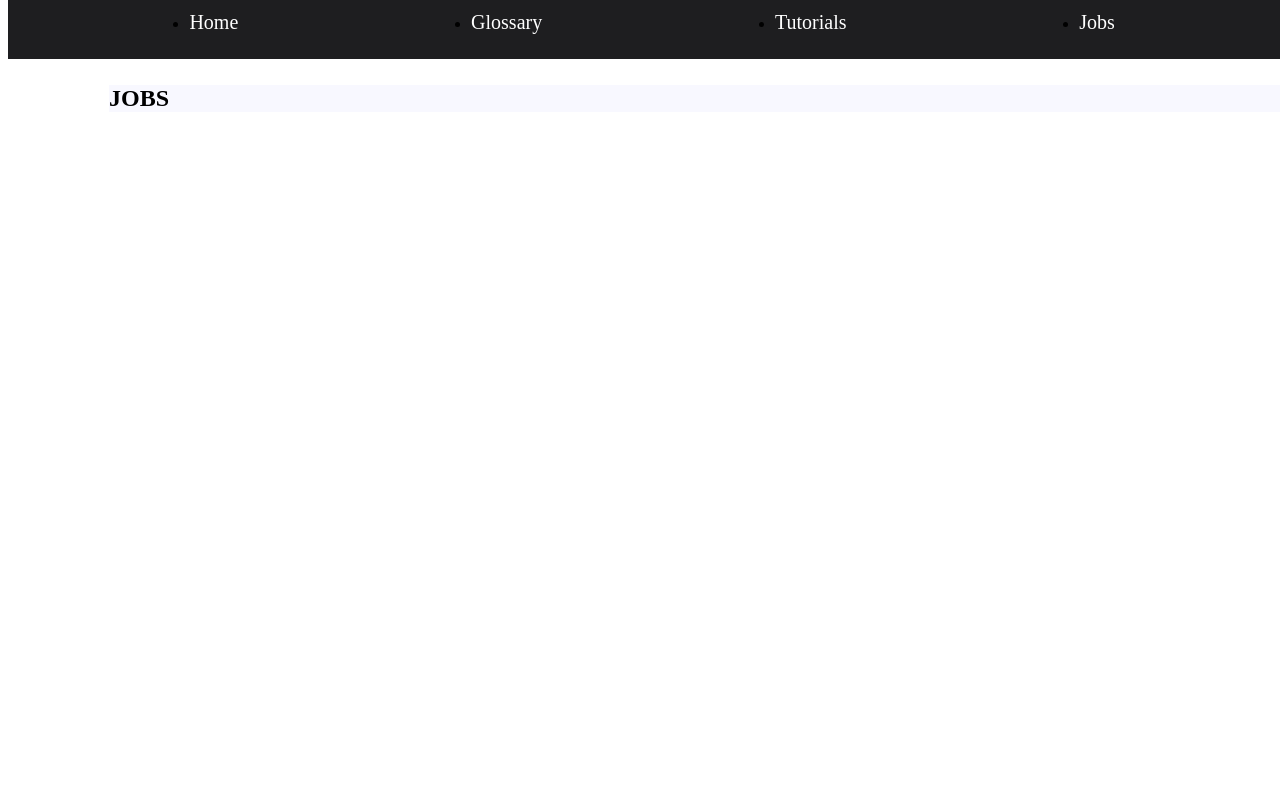
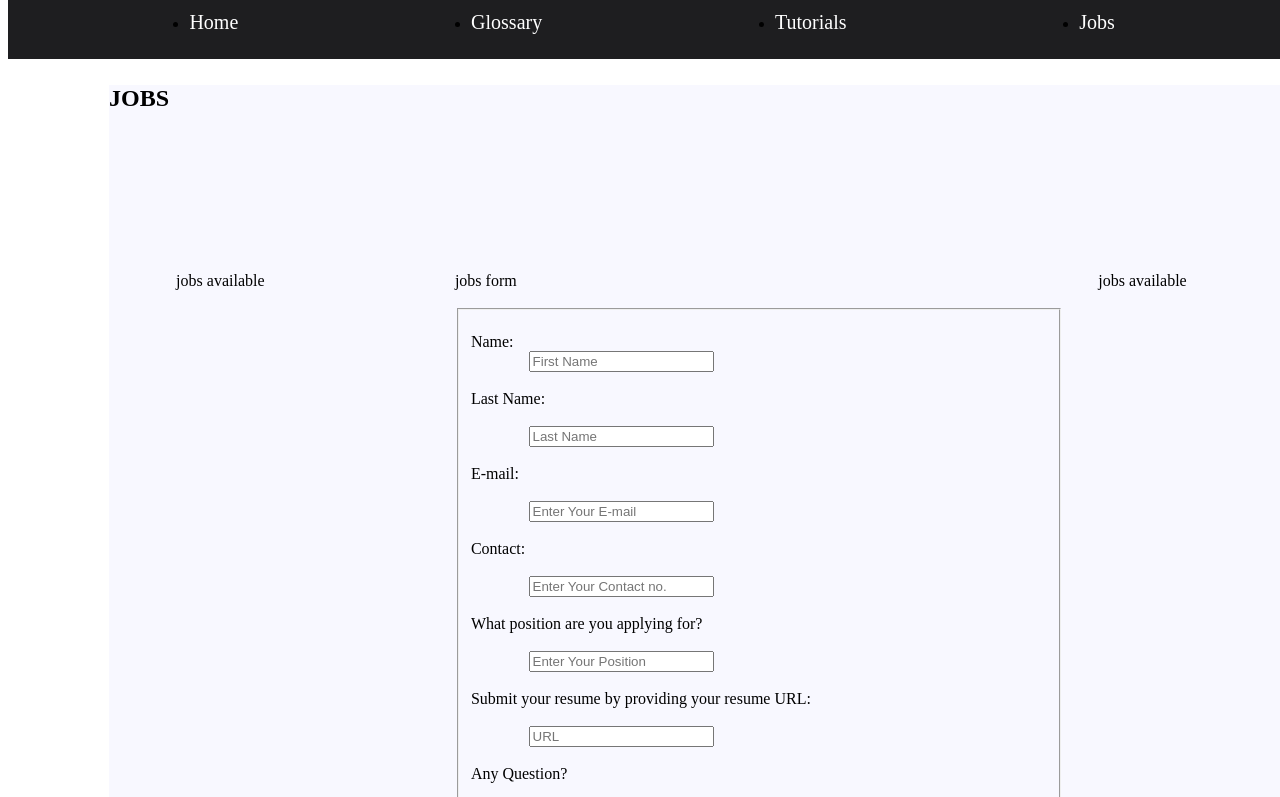
Before and after one commit to sudeshna02/assignment, a plain HTML site: page jobs.html in a window 1280 px wide. Shown: the part 155-952 px from the top of the page. Before the commit the page ends 800 px from the top, so only its background shows below. Drawn offline with Linux system fonts and the light colour scheme.

Commit message:
new update

```diff
--- a/jobs.css
+++ b/jobs.css
@@ -0,0 +1,24 @@
+.grid {
+
+
+	display: grid;
+	grid-template-columns: auto auto auto;
+	grid-gap: 3%;
+	padding: 70%;
+
+	border : 2px;
+	padding-right: 2px;
+	padding-top: 10px;
+	padding-left: 2px;
+	height: 600px;
+	margin-right: 5%;
+	margin-left: 5%;
+	margin-top: 150px;
+
+}
+
+
+input {
+
+	margin-left: 10%;
+}
--- a/jobs.html
+++ b/jobs.html
@@ -36,6 +36,55 @@
 
 <h1> JOBS </h1>
 
+<div class = "grid">
+	<div class = "jobsad"> jobs available </div>
+
+	<div class = "jobsform" > jobs form
+
+
+	<form>
+
+<br>
+		<fieldset>
+
+		<br> Name:  <br>
+
+		<input type = "text" placeholder= "First Name" name = "firstname"> <br>
+
+		<br> Last Name: <br>
+		<br> <input type = "text" placeholder= "Last Name" name = "lastname"> <br>
+
+
+
+
+
+		<br> E-mail:  <br>
+		 <br> <input type = "text" placeholder="Enter Your E-mail" name = "E-mail"> <br>
+
+		<br> Contact: <br>
+		<br> <input type = "text" placeholder="Enter Your Contact no." name = "Contact"> <br>
+
+		<br> What position are you applying for? <br>
+		<br> <input type = "text" placeholder="Enter Your Position" name = "Position"> <br>
+
+		<br> Submit your resume by providing your resume URL: <br>
+		<br> <input type = "text" placeholder= "URL" name = "Resume URL"> <br>
+
+		<br> Any Question? <br>
+		<br> <textarea name="message" rows = "7" cols = "50"> Write your quiries here...</textarea> <br>
+
+		 <br> <button type="submit"> Apply </button>
+
+
+		</fieldset>
+	</form>
+
+	</div>
+	<div class = "jobsad"> jobs available </div>
+
+</div>
+
+
 </section>
 
 
--- a/tutorials.css
+++ b/tutorials.css
@@ -4,23 +4,27 @@ section {
 	height: 2000px;
 }
 
+iframe{
 
+	height : 175px;
+	width : 225px;
+}
 
 
 
 .videogrid{
 
 	display: grid;
-	width: 350px;
-	grid-row-gap: 10px;
-	margin-left: 12%;
+	width: 225px;
+	grid-row-gap: 35px;
+
 }
 
 
 .videocontent{
 
 	display: grid;
-	width: 800px;
+	width: 300px;
 
 
 }
@@ -29,7 +33,7 @@ section {
 
 
 	display: grid;
-	grid-template-columns: auto auto;
+	grid-template-columns: auto auto auto auto;
 	grid-gap: 3%;
 	padding: 70%;
 
@@ -38,8 +42,8 @@ section {
 	padding-top: 10px;
 	padding-left: 2px;
 	height: 600px;
-	margin-right: 20px;
-	margin-left: 20px;
-	margin-top: 15px;
+	margin-right: 5%;
+	margin-left: 5%;
+	margin-top: 150px;
 
 }
```
Also changed, not shown: tutorials.html (+11 -4 lines).
